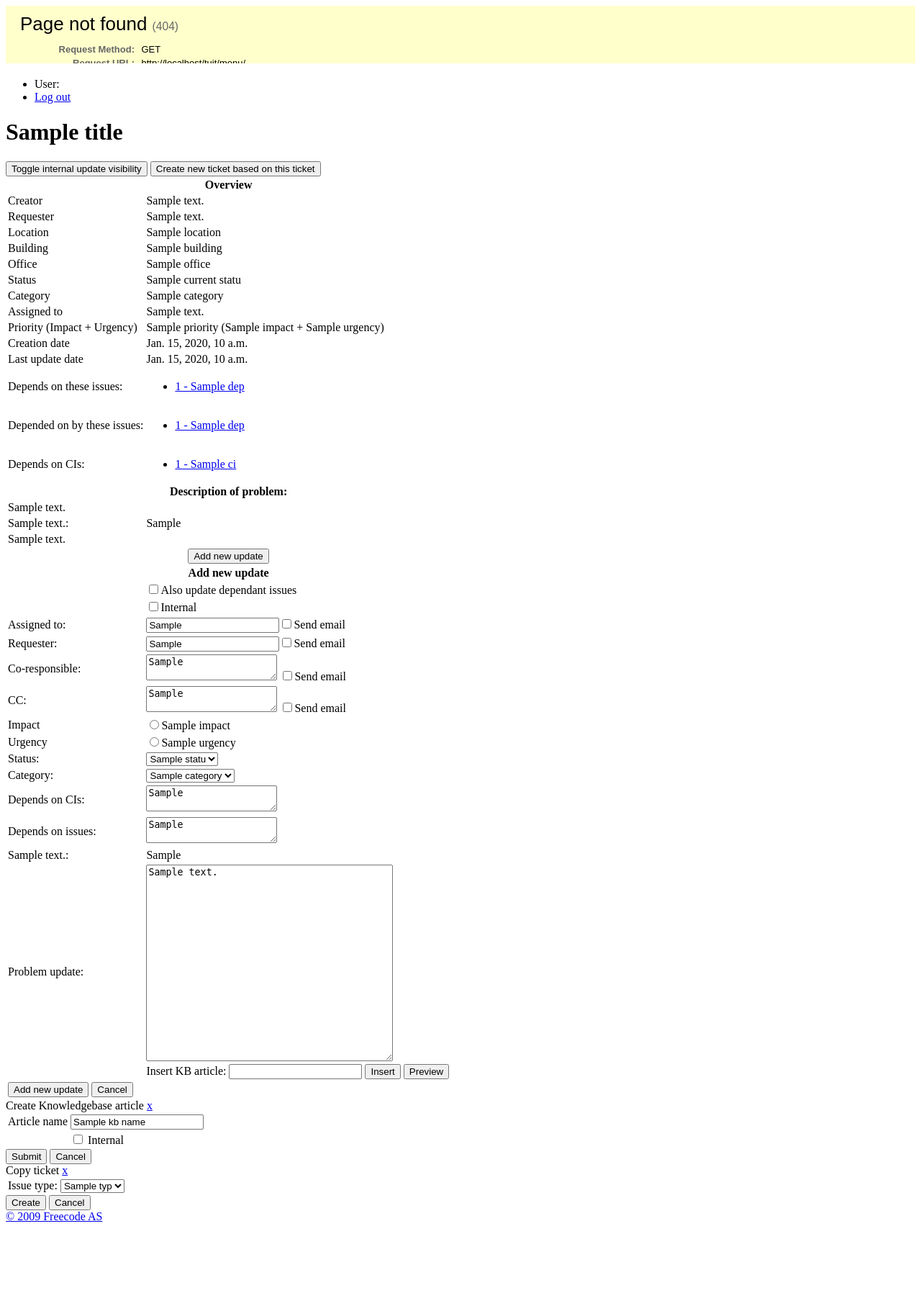
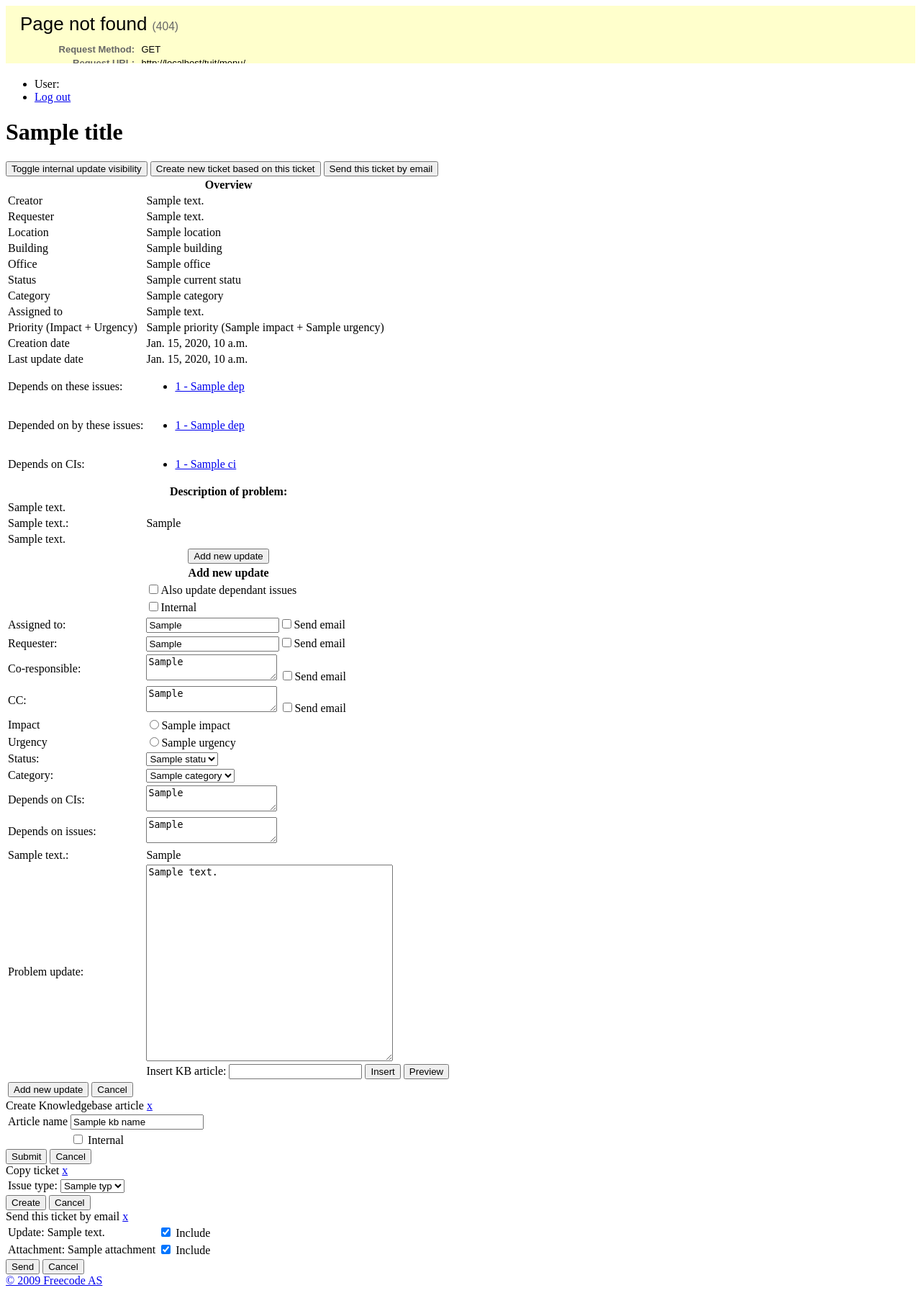
Before and after one commit to Frihet/tuit, a Django app: template templates/ticket_view.html in a window 1280 px wide. Shown: the whole page at 72% size. Before the commit the page ends 1697 px from the top, so only its background shows below. Run offline with Django 3.2, Linux system fonts and the light colour scheme; the template is opened without the code that fills it: most values are stand-ins (such as "Sample title", 1, 10 or a date in 2020).

Commit message:
First part of email send features

```diff
--- a/templates/ticket_view.html
+++ b/templates/ticket_view.html
@@ -11,8 +11,9 @@
 {%block content %}
 
 <span class='no_print'>
-  <button type='button' onclick='$(".internal").toggle()'>{%trans "Toggle internal update visibility" %}</button>
+  <button type='button' class='kb_button' onclick='$(".internal").toggle()'>{%trans "Toggle internal update visibility" %}</button>
   <button type='button' class='kb_button' onclick='$("#copy_popup").show(50);'>{%trans "Create new ticket based on this ticket" %}</button>
+  <button type='button' class='kb_button' onclick='$("#forward_popup").show(50);'>{%trans "Send this ticket by email" %}</button>
 </span>
 
 <table class='striped wide'>
@@ -176,7 +177,7 @@
       </td>
     </tr>
 
-    {% for it in issue.extra_fields.itervalues %}
+    {% for it in issue.extra_fields %}
     <tr>
       <td>
 	{{ it.field.short_description|escape }}:
@@ -326,5 +327,47 @@
   </div>
 </div>
 
+<div class='popup' id='forward_popup'>
+  <div class='popup_title'>
+    {% trans "Send this ticket by email" %}
+    <a href="javascript:popupHide('forward_popup')">x</a>
+  </div>
+  <div class='popup_content'>
+    <form method='get' action='/tuit/ticket/email/{{ issue.id }}/' id='copy_form' accept-charset='utf-8'>
+      <table class='striped'>
+
+	{% for update in issue.updates %}
+	<tr>
+	  <td>
+	    {% trans "Update" %}: {{ update.summary }}
+	  </td>
+	  <td>
+	    <input id='update_{{ update.id }}' name='update_{{ update.id }}' class='checkbox' type='checkbox' checked />
+<label for='update_{{ update.id }}'>{% trans "Include" %}</label>
+
+	  </td>
+	</tr>
+
+	{% for attachment in update.issueupdateattachment_set.all %}
+	<tr>
+	  <td>
+	    {% trans "Attachment" %}: {{ attachment.name|escape }}
+	  </td>
+	  <td>
+	    <input id='attachment_{{ attachment.id }}' name='attachment_{{ attachment.id }}' class='checkbox' type='checkbox' checked />
+	    <label for='attachment_{{ attachment.id }}'>{% trans "Include" %}</label>
+	  </td>
+	</tr>
+	{% endfor %}
+
+	{% endfor %}
+
+      </table>
+      <button type='submit'>{% trans "Send" %}</button>
+      <button type='button' onclick='$("#forward_popup").hide();'>{% trans "Cancel" %}</button>
+    </form>
+  </div>
+</div>
+
 
 {% endblock %}
--- a/urls.py
+++ b/urls.py
@@ -11,6 +11,8 @@
      (r'^tuit/ticket/view/(?P<id>\d+)', 'tuit.ticket.views.view'),
      (r'^tuit/ticket/view/', 'tuit.ticket.views.view'),
      (r'^tuit/ticket/attachment/(?P<id>\d+)/.*', 'tuit.ticket.views.attachment'),
+     (r'^tuit/ticket/i18n.js', 'tuit.ticket.views.i18n'),
+     (r'^tuit/ticket/email/(?P<id>\d+)/', 'tuit.ticket.views.email'),
      (r'^tuit/menu/', 'tuit.menu.views.menu'),
      (r'^tuit/query/user_complete', 'tuit.query.views.user_complete'),
      (r'^tuit/query/user_location', 'tuit.query.views.user_location'),
@@ -20,7 +22,6 @@
      (r'^tuit/account/session/', 'tuit.account.views.session'),
      (r'^tuit/account/(?P<id>\d+)/', 'tuit.account.views.show'),
      (r'^tuit/account/(?P<name>[^/]+)/', 'tuit.account.views.show'),
-     (r'^tuit/ticket/i18n.js', 'tuit.ticket.views.i18n'),
      (r'^tuit/help/?', 'tuit.help.views.help'),
      (r'^tuit/log/', 'tuit.log.views.view'),
      (r'^tuit/?$', 'tuit.home.views.home'),
```
Also changed, not shown: ticket/views.py (+72 -16 lines).
